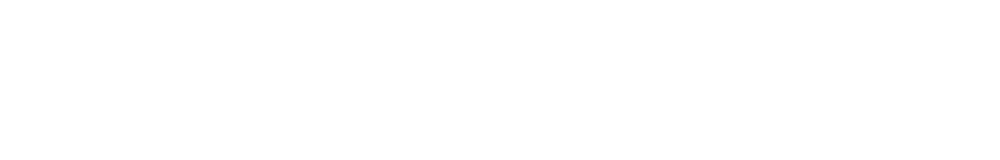
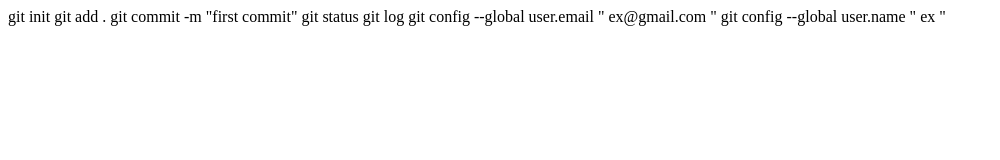
Before and after one commit to neutroon/git-commands, a plain HTML site: page index.html in a window 1280 px wide. Shown: the whole page, without its empty margins (0-1000 px from the left). Drawn offline with Linux system fonts and the light colour scheme.

Commit message:
add any content in html file

```diff
--- a/index.html
+++ b/index.html
@@ -9,6 +9,22 @@
 
 <body>
 
+    git init
+    git add .
+    git commit -m "first commit"
+
+    git status
+    git log
+
+
+    git config --global user.email " ex@gmail.com "
+
+    git config --global user.name " ex "
+
+
+
+
+
 </body>
 
 </html>
```
